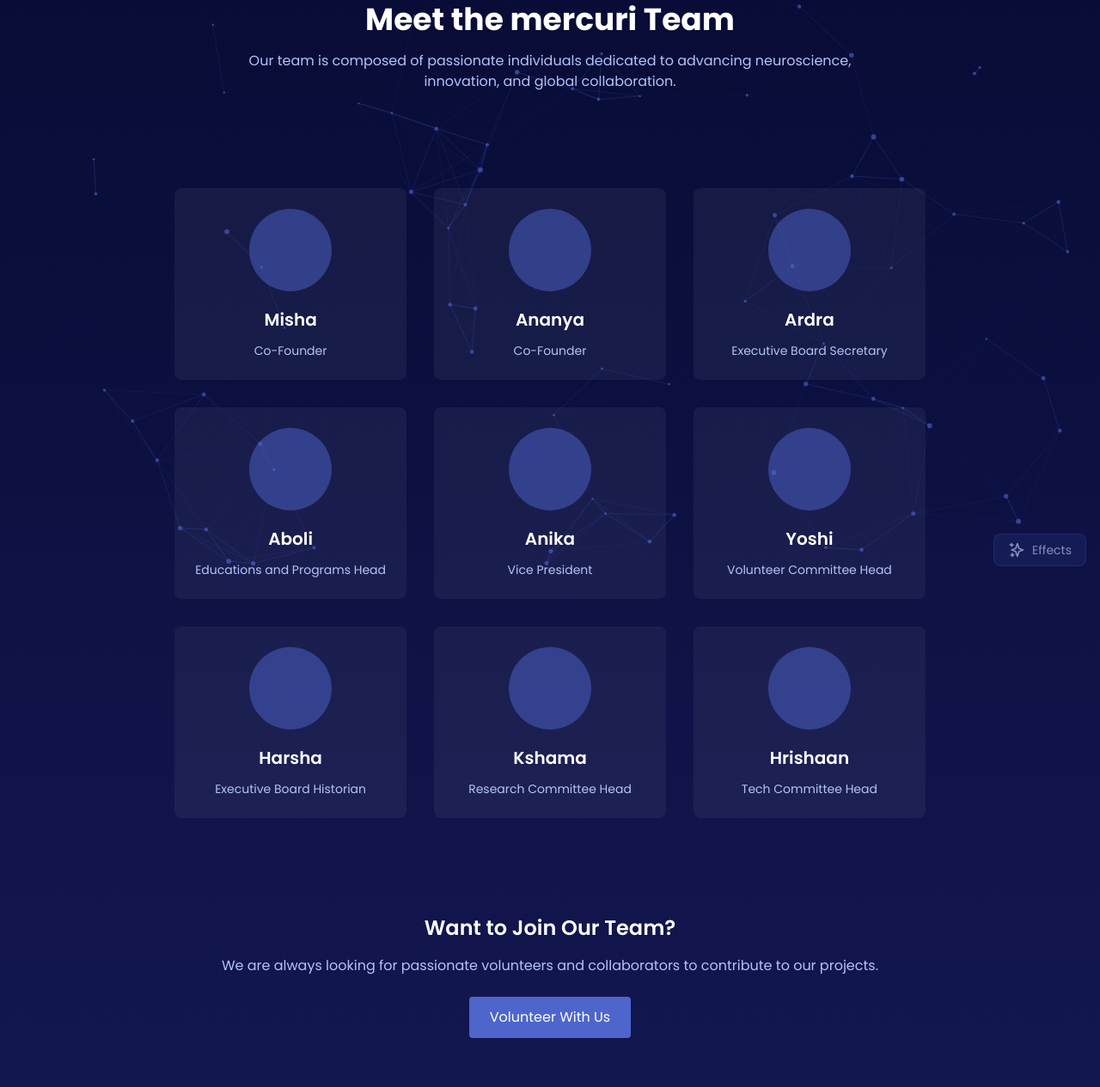
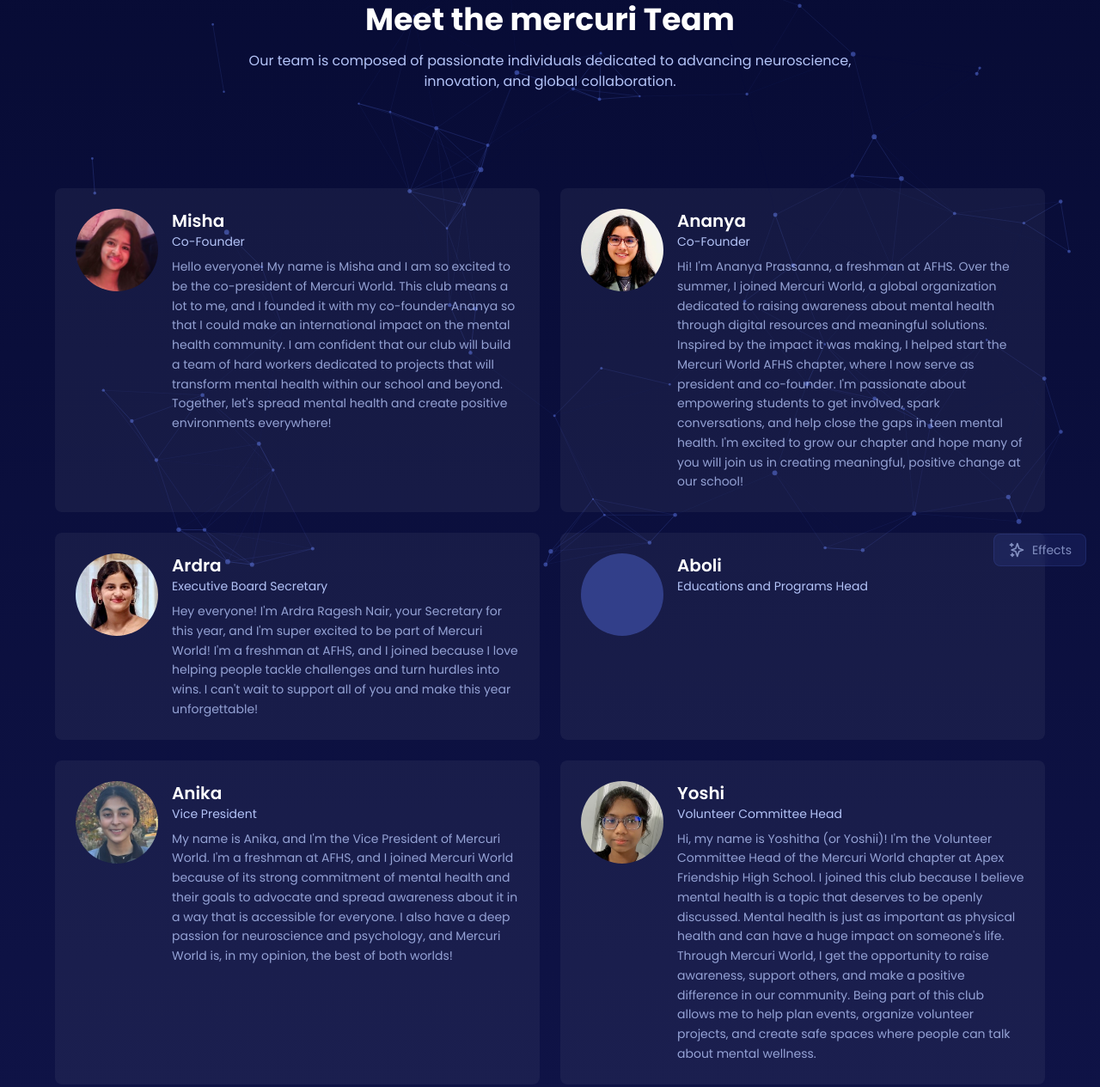
Before and after one commit to Hrishaan1/mercuri-world-website, a plain HTML site: page team.html in a window 1280 px wide. Shown: the part 125-1390 px from the top of the page at 86% size. Drawn offline with nearby package versions, Linux system fonts and the light colour scheme.

Commit message:
updated team member bios and added pictures

```diff
--- a/assets/js/particles.js
+++ b/assets/js/particles.js
@@ -120,7 +120,7 @@
     canvas.style.width = '100%';
     canvas.style.height = '100%';
     canvas.style.pointerEvents = 'none';
-    canvas.style.zIndex = '0';
+    canvas.style.zIndex = '-1';
     canvas.style.opacity = '0';
     canvas.style.transition = 'opacity 0.5s ease';
 
--- a/team.html
+++ b/team.html
@@ -33,60 +33,108 @@
     </section>
 
     <!-- Leadership / Core Team -->
-    <section class="grid grid-cols-1 sm:grid-cols-2 md:grid-cols-3 gap-8 max-w-6xl mx-auto">
+    <section class="grid grid-cols-1 lg:grid-cols-2 gap-6 max-w-6xl mx-auto">
       <!-- Team Member Card -->
-      <div class="p-6 bg-white/5 rounded-lg text-center space-y-3">
-        <span class="inline-block w-24 h-24 bg-[#4e65cb]/50 rounded-full mx-auto"></span>
+      <div class="p-6 bg-white/5 rounded-lg flex gap-4 items-start">
+        <div class="flex-shrink-0 w-24 h-24 rounded-full overflow-hidden bg-[#4e65cb]/50">
+          <img class="w-full h-full object-cover" src="assets/images/misha.png" alt="Misha">
+        </div>
+        <div class="flex-1 text-left">
           <h3 class="text-xl font-semibold text-white">Misha</h3>
-        <p class="text-[#b4c4f8] text-sm mt-1">Co-Founder</p>
+          <p class="text-[#b4c4f8] text-sm font-medium mb-2">Co-Founder</p>
+          <p class="text-[#b4c4f8]/80 text-sm leading-relaxed">
+            Hello everyone! My name is Misha and I am so excited to be the co-president of Mercuri World. This club means a lot to me, and I founded it with my co-founder Ananya so that I could make an international impact on the mental health community. I am confident that our club will build a team of hard workers dedicated to projects that will transform mental health within our school and beyond. Together, let's spread mental health and create positive environments everywhere!
+          </p>
+        </div>
       </div>
 
-      <div class="p-6 bg-white/5 rounded-lg text-center space-y-3">
-        <span class="inline-block w-24 h-24 bg-[#4e65cb]/50 rounded-full mx-auto"></span>
+      <div class="p-6 bg-white/5 rounded-lg flex gap-4 items-start">
+        <div class="flex-shrink-0 w-24 h-24 rounded-full overflow-hidden bg-[#4e65cb]/50">
+          <img class="w-full h-full object-cover" src="assets/images/ananya.png" alt="Ananya">
+        </div>
+        <div class="flex-1 text-left">
           <h3 class="text-xl font-semibold text-white">Ananya</h3>
-        <p class="text-[#b4c4f8] text-sm mt-1">Co-Founder</p>
+          <p class="text-[#b4c4f8] text-sm font-medium mb-2">Co-Founder</p>
+          <p class="text-[#b4c4f8]/80 text-sm leading-relaxed">
+            Hi! I'm Ananya Prassanna, a freshman at AFHS. Over the summer, I joined Mercuri World, a global organization dedicated to raising awareness about mental health through digital resources and meaningful solutions. Inspired by the impact it was making, I helped start the Mercuri World AFHS chapter, where I now serve as president and co-founder. I'm passionate about empowering students to get involved, spark conversations, and help close the gaps in teen mental health. I'm excited to grow our chapter and hope many of you will join us in creating meaningful, positive change at our school!
+          </p>
+        </div>
       </div>
 
-      <div class="p-6 bg-white/5 rounded-lg text-center space-y-3">
-        <span class="inline-block w-24 h-24 bg-[#4e65cb]/50 rounded-full mx-auto"></span>
+      <div class="p-6 bg-white/5 rounded-lg flex gap-4 items-start">
+        <div class="flex-shrink-0 w-24 h-24 rounded-full overflow-hidden bg-[#4e65cb]/50">
+          <img class="w-full h-full object-cover" src="assets/images/ardra.png" alt="Ardra">
+        </div>
+        <div class="flex-1 text-left">
           <h3 class="text-xl font-semibold text-white">Ardra</h3>
-        <p class="text-[#b4c4f8] text-sm mt-1">Executive Board Secretary</p>
+          <p class="text-[#b4c4f8] text-sm font-medium mb-2">Executive Board Secretary</p>
+          <p class="text-[#b4c4f8]/80 text-sm leading-relaxed">
+            Hey everyone! I'm Ardra Ragesh Nair, your Secretary for this year, and I'm super excited to be part of Mercuri World! I'm a freshman at AFHS, and I joined because I love helping people tackle challenges and turn hurdles into wins. I can't wait to support all of you and make this year unforgettable!
+          </p>
+        </div>
       </div>
 
-      <div class="p-6 bg-white/5 rounded-lg text-center space-y-3">
-        <span class="inline-block w-24 h-24 bg-[#4e65cb]/50 rounded-full mx-auto"></span>
+      <div class="p-6 bg-white/5 rounded-lg flex gap-4 items-start">
+        <div class="flex-shrink-0 w-24 h-24 rounded-full bg-[#4e65cb]/50"></div>
+        <div class="flex-1 text-left">
           <h3 class="text-xl font-semibold text-white">Aboli</h3>
-        <p class="text-[#b4c4f8] text-sm mt-1">Educations and Programs Head</p>
+          <p class="text-[#b4c4f8] text-sm font-medium mb-2">Educations and Programs Head</p>
+        </div>
       </div>
 
-      <div class="p-6 bg-white/5 rounded-lg text-center space-y-3">
-        <span class="inline-block w-24 h-24 bg-[#4e65cb]/50 rounded-full mx-auto"></span>
+      <div class="p-6 bg-white/5 rounded-lg flex gap-4 items-start">
+        <div class="flex-shrink-0 w-24 h-24 rounded-full overflow-hidden bg-[#4e65cb]/50">
+          <img class="w-full h-full object-cover" src="assets/images/anika.png" alt="Anika">
+        </div>
+        <div class="flex-1 text-left">
           <h3 class="text-xl font-semibold text-white">Anika</h3>
-        <p class="text-[#b4c4f8] text-sm mt-1">Vice President</p>
+          <p class="text-[#b4c4f8] text-sm font-medium mb-2">Vice President</p>
+          <p class="text-[#b4c4f8]/80 text-sm leading-relaxed">
+            My name is Anika, and I'm the Vice President of Mercuri World. I'm a freshman at AFHS, and I joined Mercuri World because of its strong commitment of mental health and their goals to advocate and spread awareness about it in a way that is accessible for everyone. I also have a deep passion for neuroscience and psychology, and Mercuri World is, in my opinion, the best of both worlds!
+          </p>
+        </div>
       </div>
 
-      <div class="p-6 bg-white/5 rounded-lg text-center space-y-3">
-        <span class="inline-block w-24 h-24 bg-[#4e65cb]/50 rounded-full mx-auto"></span>
+      <div class="p-6 bg-white/5 rounded-lg flex gap-4 items-start">
+        <div class="flex-shrink-0 w-24 h-24 rounded-full overflow-hidden bg-[#4e65cb]/50">
+          <img class="w-full h-full object-cover" src="assets/images/yoshi.png" alt="Yoshi">
+        </div>
+        <div class="flex-1 text-left">
           <h3 class="text-xl font-semibold text-white">Yoshi</h3>
-        <p class="text-[#b4c4f8] text-sm mt-1">Volunteer Committee Head</p>
+          <p class="text-[#b4c4f8] text-sm font-medium mb-2">Volunteer Committee Head</p>
+          <p class="text-[#b4c4f8]/80 text-sm leading-relaxed">
+            Hi, my name is Yoshitha (or Yoshii)! I'm the Volunteer Committee Head of the Mercuri World chapter at Apex Friendship High School. I joined this club because I believe mental health is a topic that deserves to be openly discussed. Mental health is just as important as physical health and can have a huge impact on someone's life. Through Mercuri World, I get the opportunity to raise awareness, support others, and make a positive difference in our community. Being part of this club allows me to help plan events, organize volunteer projects, and create safe spaces where people can talk about mental wellness.
+          </p>
+        </div>
       </div>
 
-      <div class="p-6 bg-white/5 rounded-lg text-center space-y-3">
-        <span class="inline-block w-24 h-24 bg-[#4e65cb]/50 rounded-full mx-auto"></span>
+      <div class="p-6 bg-white/5 rounded-lg flex gap-4 items-start">
+        <div class="flex-shrink-0 w-24 h-24 rounded-full bg-[#4e65cb]/50"></div>
+        <div class="flex-1 text-left">
           <h3 class="text-xl font-semibold text-white">Harsha</h3>
-        <p class="text-[#b4c4f8] text-sm mt-1">Executive Board Historian</p>
+          <p class="text-[#b4c4f8] text-sm font-medium mb-2">Executive Board Historian</p>
+        </div>
       </div>
 
-      <div class="p-6 bg-white/5 rounded-lg text-center space-y-3">
-        <span class="inline-block w-24 h-24 bg-[#4e65cb]/50 rounded-full mx-auto"></span>
+      <div class="p-6 bg-white/5 rounded-lg flex gap-4 items-start">
+        <div class="flex-shrink-0 w-24 h-24 rounded-full bg-[#4e65cb]/50"></div>
+        <div class="flex-1 text-left">
           <h3 class="text-xl font-semibold text-white">Kshama</h3>
-        <p class="text-[#b4c4f8] text-sm mt-1">Research Committee Head</p>
+          <p class="text-[#b4c4f8] text-sm font-medium mb-2">Research Committee Head</p>
+        </div>
       </div>
 
-      <div class="p-6 bg-white/5 rounded-lg text-center space-y-3">
-        <span class="inline-block w-24 h-24 bg-[#4e65cb]/50 rounded-full mx-auto"></span>
+      <div class="p-6 bg-white/5 rounded-lg flex gap-4 items-start">
+        <div class="flex-shrink-0 w-24 h-24 rounded-full overflow-hidden bg-[#4e65cb]/50">
+          <img class="w-full h-full object-cover" src="assets/images/Hrishaan_Headshot.png" alt="Hrishaan">
+        </div>
+        <div class="flex-1 text-left">
           <h3 class="text-xl font-semibold text-white">Hrishaan</h3>
-        <p class="text-[#b4c4f8] text-sm mt-1">Tech Committee Head</p>
+          <p class="text-[#b4c4f8] text-sm font-medium mb-2">Tech Committee Head</p>
+          <p class="text-[#b4c4f8]/80 text-sm leading-relaxed">
+            My name is Hrishaan, and I'm a high school freshman with a strong passion for technology and engineering. I'm also the Head of the Digital Innovation and Technology Committee for this club. I'm heavily involved in robotics and enjoy programming, especially when it comes to building creative projects and solving real-world problems. I'm also part of TSA and Science Olympiad, where I get to challenge myself, learn new skills, and work with others who share similar interests. I'm always looking for new opportunities to grow, create, and innovate.
+          </p>
+        </div>
       </div>
     </section>
 
```
Also changed, not shown: assets/images/Hrishaan_Headshot.png (added), assets/images/ananya.png (added), assets/images/anika.png (added), assets/images/ardra.png (added), assets/images/misha.png (added), assets/images/yoshi.png (added). Lines whose indentation alone changed are shown as unchanged.
